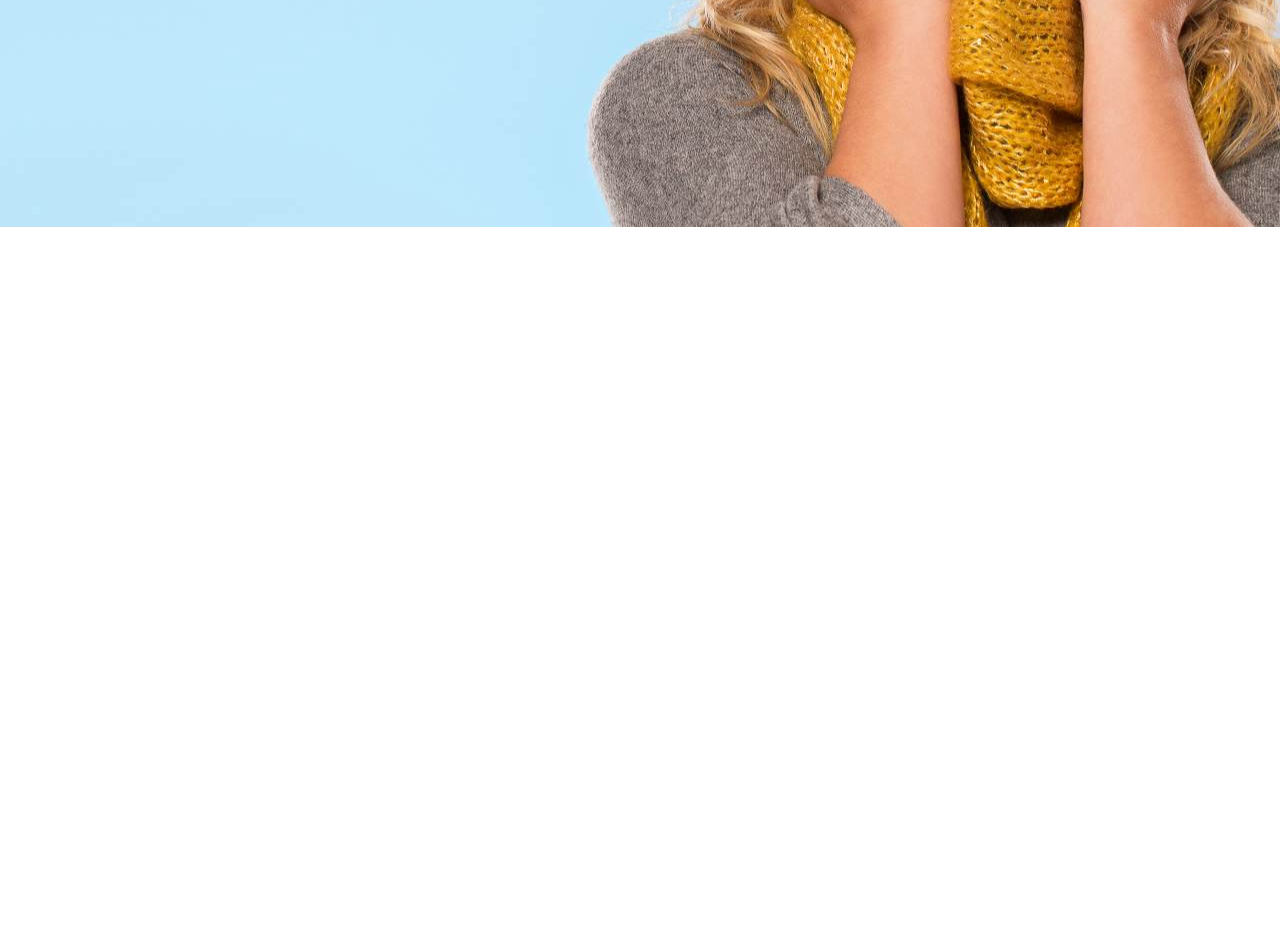
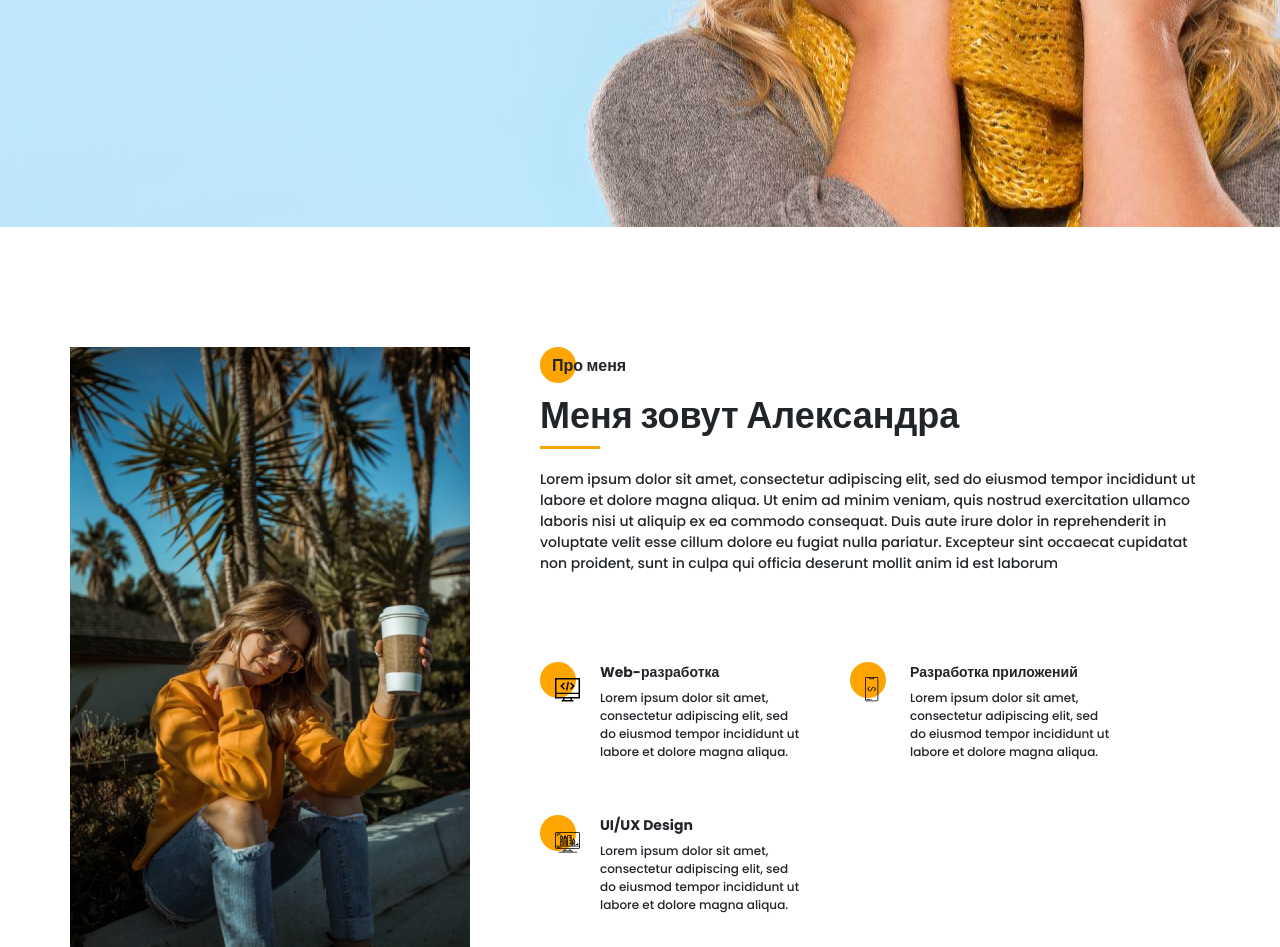
Before and after one commit to pavalex/My_portfolio, a website: page src/index.html in a window 1280 px wide. Shown: the part 573-1520 px from the top of the page. Before the commit the page ends 800 px from the top, so only its background shows below. Drawn offline with nearby package versions, Linux system fonts and the light colour scheme; files that its build step writes are made by us from their sources; files whose address does not match are found by name.

Commit message:
create second_screen

```diff
--- a/src/index.html
+++ b/src/index.html
@@ -119,6 +119,62 @@
             </div>
         </div>
     </section>
+    <section class="about">
+        <div class="container">
+            <div class="about__wrapper">
+                <div class="about__photo">
+                    <img src="img/main_photo.jpg" alt="photo">
+                </div>
+                <div class="about__descr">
+                    <h2 class="title title_fz16 about__title">Про меня</h2>
+                    <div class="title title_fz36 about__subtitle">Меня зовут Александра</div>
+                    <div class="divider"></div>
+                    <p class="about__text">Lorem ipsum dolor sit amet, consectetur adipiscing elit, sed do eiusmod tempor incididunt ut labore et dolore magna aliqua. Ut enim ad minim veniam, quis nostrud exercitation ullamco laboris nisi ut aliquip ex ea commodo consequat. Duis aute irure dolor in reprehenderit in voluptate velit esse cillum dolore eu fugiat nulla pariatur. Excepteur sint occaecat cupidatat non proident, sunt in culpa qui officia deserunt mollit anim id est laborum</p>
+                </div>
+                <div class="about__skills">
+                    <div class="about__skills-item">
+                        <div class="about__skills-circle">
+                            <img src="icons/about_me/web_development.svg" alt="web-dev">
+                        </div>
+                        <div>
+                            <div class="title title_fz14">
+                                Web-разработка
+                            </div>
+                            <div class="about__skills-text">
+                                Lorem ipsum dolor sit amet, consectetur adipiscing elit, sed do eiusmod tempor incididunt ut labore et dolore magna aliqua.
+                            </div>
+                        </div>
+                    </div>
+                    <div class="about__skills-item">
+                        <div class="about__skills-circle">
+                            <img src="icons/about_me/mobile_dev.svg" alt="web-dev">
+                        </div>
+                        <div>
+                            <div class="title title_fz14">
+                                Разработка приложений
+                            </div>
+                            <div class="about__skills-text">
+                                Lorem ipsum dolor sit amet, consectetur adipiscing elit, sed do eiusmod tempor incididunt ut labore et dolore magna aliqua.
+                            </div>
+                        </div>
+                    </div>
+                    <div class="about__skills-item">
+                        <div class="about__skills-circle">
+                            <img src="icons/about_me/design.svg" alt="web-dev">
+                        </div>
+                        <div>
+                            <div class="title title_fz14">
+                                UI/UX Design
+                            </div>
+                            <div class="about__skills-text">
+                                Lorem ipsum dolor sit amet, consectetur adipiscing elit, sed do eiusmod tempor incididunt ut labore et dolore magna aliqua.
+                            </div>
+                        </div>
+                    </div>
+                </div>
+            </div>
+        </div>
+    </section>
     <script src="js/script.js"></script>
 </body>
 </html>
--- /dev/null
+++ b/src/sass/blocks/_about.scss
@@ -0,0 +1,58 @@
+.about {
+  padding-top: 120px;
+  &__wrapper {
+    display: grid;
+    grid-template-columns: 400px 670px;
+    grid-template-rows: minmax(245px, auto) minmax(255px, auto);
+    grid-auto-rows: minmax(245px, auto);
+    column-gap: 70px;
+    row-gap: 40px;
+  }
+  &__photo {
+    grid-row: 1/3;
+    img {
+      width: 100%;
+    }
+  }
+  &__descr {
+    padding-top: 6px;
+    .divider {
+      margin-top: 0;
+    }
+  }
+  &__title {
+    position: relative;
+    padding: 1px 0 0 12px;
+    @include before_circle;
+  }
+  &__text {
+    margin-top: 20px;
+    font-size: 14px;
+    line-height: 21px;
+  }
+  &__skills {
+    display: grid;
+    grid-template: repeat(2, minmax(115px, auto)) / repeat(2, 260px);
+    grid-auto-rows: 1fr;
+    column-gap: 50px;
+    row-gap: 20px;
+    &-item {
+      display: grid;
+      grid-template-columns: 40px 200px;
+      column-gap: 20px;
+    }
+    &-circle {
+      position: relative;
+      padding: 15px 0 0 15px;
+      @include before_circle;
+      &:before {
+        top: 0;
+      }
+    }
+    &-text {
+      margin-top: 6px;
+      font-size: 12px;
+      line-height: 18px;
+    }
+  }
+}
--- a/src/sass/blocks/_title.scss
+++ b/src/sass/blocks/_title.scss
@@ -1,6 +1,5 @@
 .title {
   font-weight: bold;
-  font-size: 36px;
   line-height: 60px;
   &_fz14 {
     font-size: 14px;
@@ -10,6 +9,9 @@
     font-size: 16px;
     line-height: 24px;
   }
+  &_fz36 {
+    font-size: 36px;
+  }
   &_fz48 {
     font-size: 48px;
   }
--- a/src/sass/style.scss
+++ b/src/sass/style.scss
@@ -15,8 +15,16 @@
     margin: 0 auto;
 }
 
+.divider {
+    width: 60px;
+    height: 3px;
+    background-color: $main-color;
+    margin-top: 25px;
+}
+
 @import 'blocks/promo';
 @import 'blocks/title';
 @import 'blocks/button';
 @import 'blocks/sidepanel';
 @import 'blocks/menu';
+@import 'blocks/about';
```
Also changed, not shown: dist/css/style.min.css, dist/index.html.
